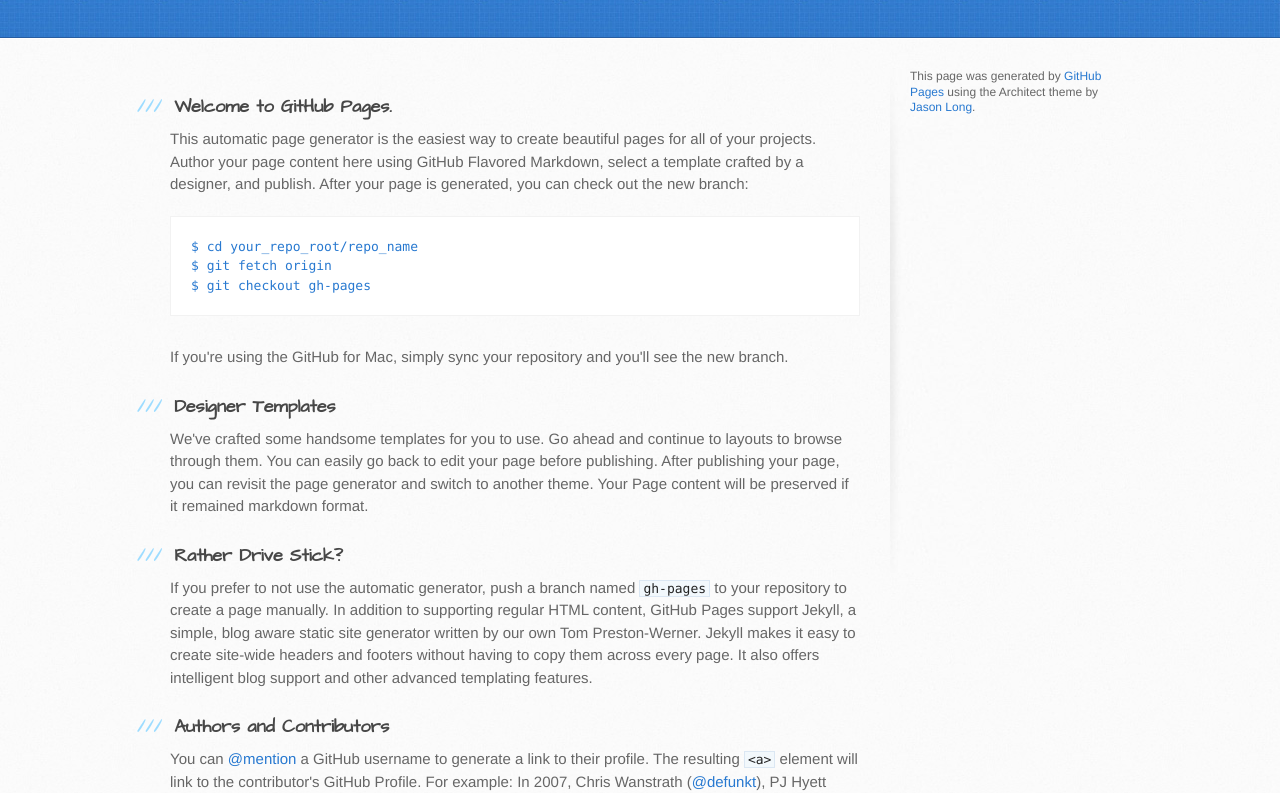
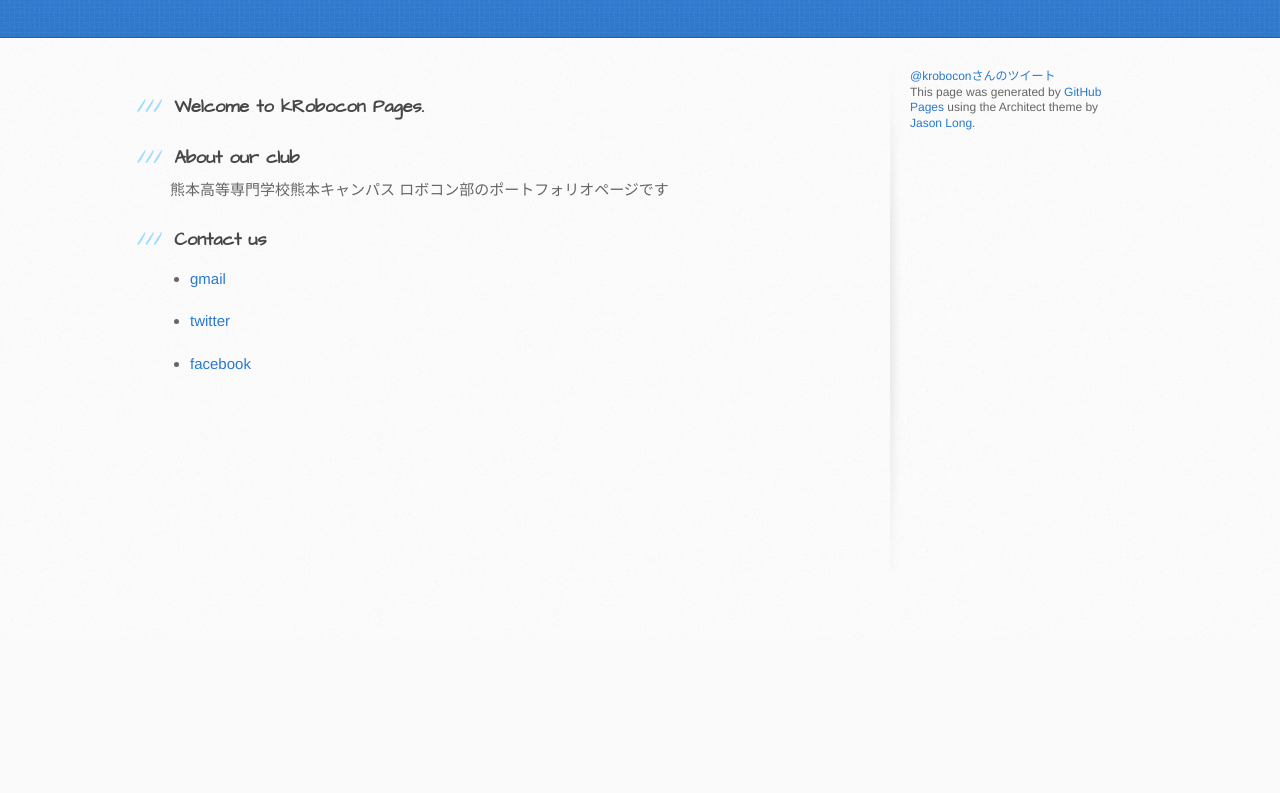
Before and after one commit to kRobocon/krobocon.github.io, a plain HTML site: page index.html in a window 1280 px wide. Shown: the part 163-956 px from the top of the page. After the commit the page ends 800 px from the top, so only its background shows below. Drawn offline with Linux system fonts and the light colour scheme.

Commit message:
modify: index.html

```diff
--- a/index.html
+++ b/index.html
@@ -29,40 +29,26 @@
       <div class="inner clearfix">
         <section id="main-content">
           <h3>
-<a id="welcome-to-github-pages" class="anchor" href="#welcome-to-github-pages" aria-hidden="true"><span class="octicon octicon-link"></span></a>Welcome to GitHub Pages.</h3>
+<a id="welcome-to-krobocon-pages" class="anchor" href="#welcome-to-krobocon-pages" aria-hidden="true"><span class="octicon octicon-link"></span></a>Welcome to kRobocon Pages.</h3>
 
-<p>This automatic page generator is the easiest way to create beautiful pages for all of your projects. Author your page content here using GitHub Flavored Markdown, select a template crafted by a designer, and publish. After your page is generated, you can check out the new branch:</p>
+          <h3>
+<a id="about" class="anchor" href="#about" aria-hidden="true"><span class="octicon octicon-link"></span></a>About our club</h3>
+          <p>熊本高等専門学校熊本キャンパス ロボコン部のポートフォリオページです</p>
 
-<pre><code>$ cd your_repo_root/repo_name
-$ git fetch origin
-$ git checkout gh-pages
-</code></pre>
+          <h3>
+<a id="contact" class="anchor" href="#contact" aria-hidden="true"><span class="octicon octicon-link"></span></a>Contact us</h3>
+          <ul>
+            <li><p><a href="mailto:robocon.knct.cm@gmail.com">gmail</a></p></li>
+            <li><p><a href="https://twitter.com/krobocon">twitter</a></p></li>
+            <li><p><a href="https://www.facebook.com/pages/%E7%86%8A%E6%9C%AC%E9%AB%98%E5%B0%82%E3%83%AD%E3%83%9C%E3%82%B3%E3%83%B3%E9%83%A8-%E7%86%8A%E6%9C%AC/1098380323509651">facebook</a></p></li>
+          </ul>
 
-<p>If you're using the GitHub for Mac, simply sync your repository and you'll see the new branch.</p>
-
-<h3>
-<a id="designer-templates" class="anchor" href="#designer-templates" aria-hidden="true"><span class="octicon octicon-link"></span></a>Designer Templates</h3>
-
-<p>We've crafted some handsome templates for you to use. Go ahead and continue to layouts to browse through them. You can easily go back to edit your page before publishing. After publishing your page, you can revisit the page generator and switch to another theme. Your Page content will be preserved if it remained markdown format.</p>
-
-<h3>
-<a id="rather-drive-stick" class="anchor" href="#rather-drive-stick" aria-hidden="true"><span class="octicon octicon-link"></span></a>Rather Drive Stick?</h3>
-
-<p>If you prefer to not use the automatic generator, push a branch named <code>gh-pages</code> to your repository to create a page manually. In addition to supporting regular HTML content, GitHub Pages support Jekyll, a simple, blog aware static site generator written by our own Tom Preston-Werner. Jekyll makes it easy to create site-wide headers and footers without having to copy them across every page. It also offers intelligent blog support and other advanced templating features.</p>
-
-<h3>
-<a id="authors-and-contributors" class="anchor" href="#authors-and-contributors" aria-hidden="true"><span class="octicon octicon-link"></span></a>Authors and Contributors</h3>
-
-<p>You can <a href="https://github.com/blog/821" class="user-mention">@mention</a> a GitHub username to generate a link to their profile. The resulting <code>&lt;a&gt;</code> element will link to the contributor's GitHub Profile. For example: In 2007, Chris Wanstrath (<a href="https://github.com/defunkt" class="user-mention">@defunkt</a>), PJ Hyett (<a href="https://github.com/pjhyett" class="user-mention">@pjhyett</a>), and Tom Preston-Werner (<a href="https://github.com/mojombo" class="user-mention">@mojombo</a>) founded GitHub.</p>
-
-<h3>
-<a id="support-or-contact" class="anchor" href="#support-or-contact" aria-hidden="true"><span class="octicon octicon-link"></span></a>Support or Contact</h3>
-
-<p>Having trouble with Pages? Check out the documentation at <a href="https://help.github.com/pages">https://help.github.com/pages</a> or contact <a href="mailto:support@github.com">support@github.com</a> and we’ll help you sort it out.</p>
         </section>
 
         <aside id="sidebar">
 
+          <a class="twitter-timeline" href="https://twitter.com/krobocon" data-widget-id="598847412044570624">@kroboconさんのツイート</a>
+          <script>!function(d,s,id){var js,fjs=d.getElementsByTagName(s)[0],p=/^http:/.test(d.location)?'http':'https';if(!d.getElementById(id)){js=d.createElement(s);js.id=id;js.src=p+"://platform.twitter.com/widgets.js";fjs.parentNode.insertBefore(js,fjs);}}(document,"script","twitter-wjs");</script>
 
           <p>This page was generated by <a href="https://pages.github.com">GitHub Pages</a> using the Architect theme by <a href="https://twitter.com/jasonlong">Jason Long</a>.</p>
         </aside>
```
